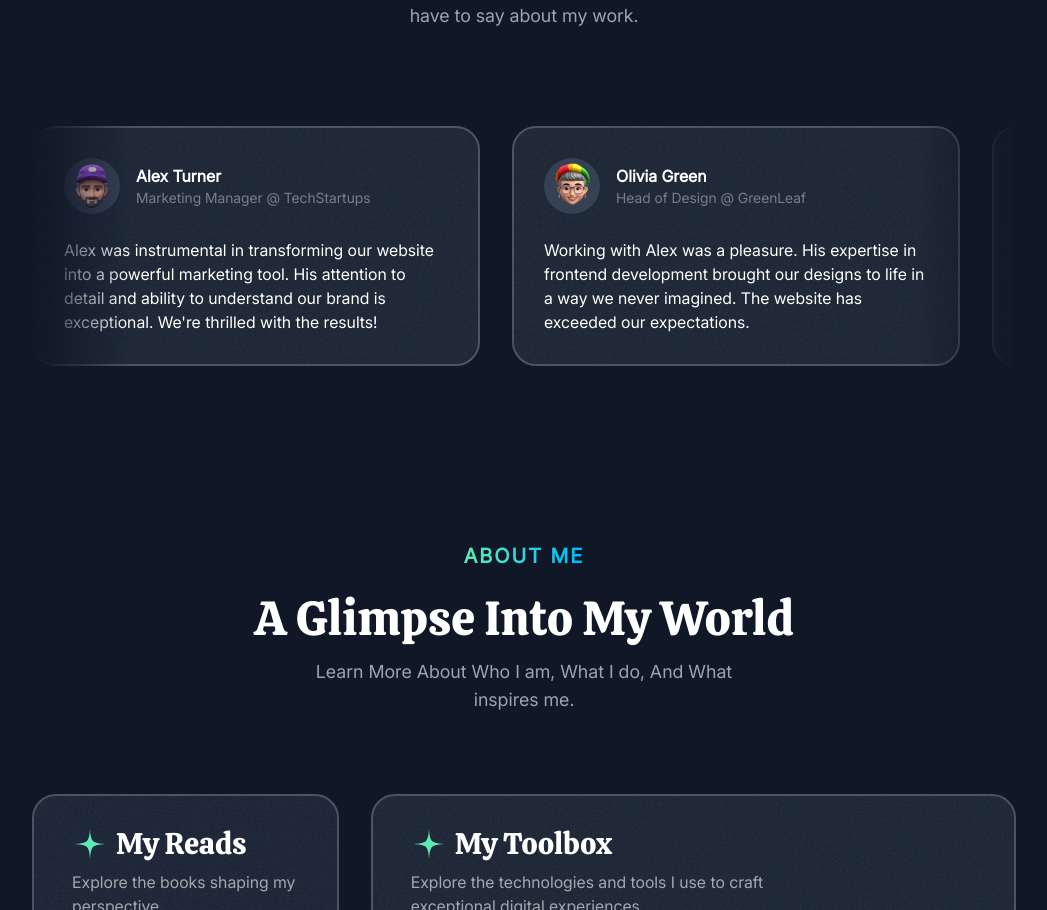
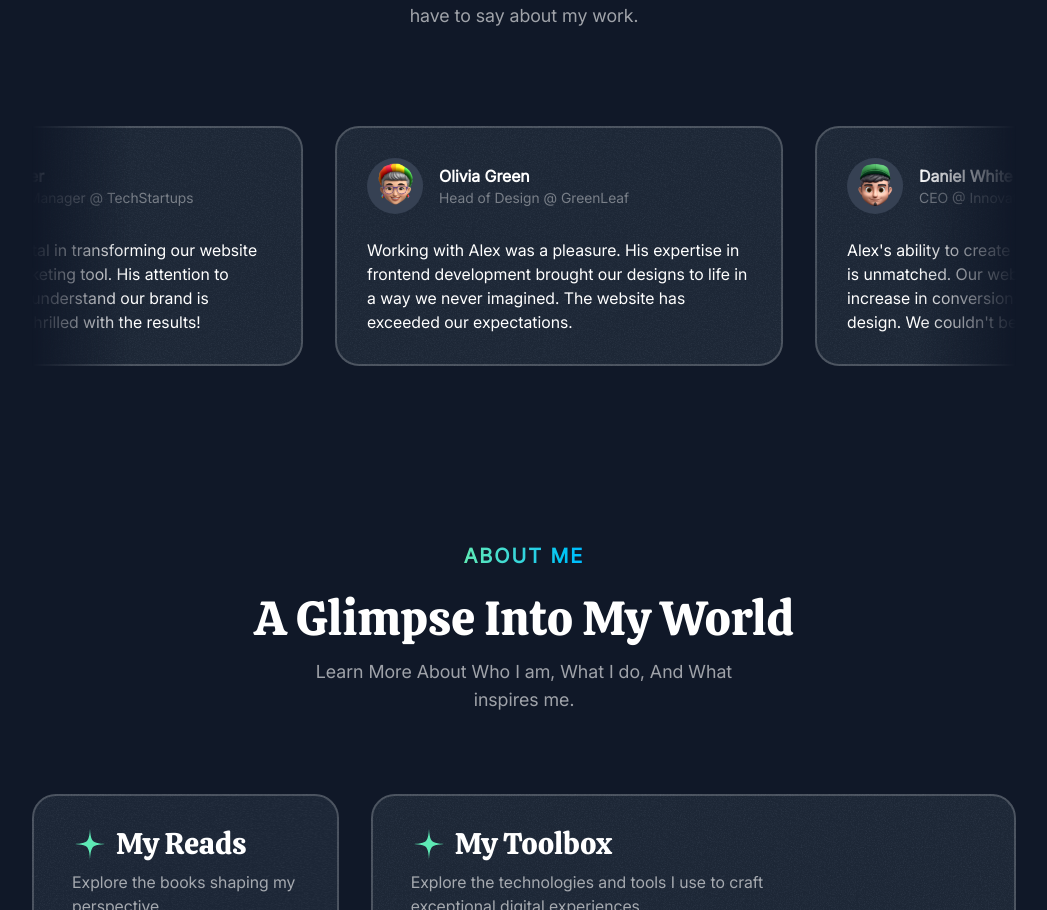
Before and after one commit to nsr7t/portfolio, a React (Vite) app: page / in a window 1280 px wide. Shown: the part 3450-4360 px from the top of the page, without its empty margins (116-1163 px from the left). Built offline with nearby package versions, Linux system fonts and the light colour scheme; the HTML template or start-up script is replaced by a standard one.

Commit message:
Testimonial section animation
Signed-off-by: Nasrat <nasratulla2006@gmail.com>

```diff
--- a/src/sections/Testimonials.jsx
+++ b/src/sections/Testimonials.jsx
@@ -5,6 +5,7 @@
 import avatar5 from "../assets/images/memoji-avatar-5.png"
 import SectionHeader from "../components/SectionHeader"
 import Card from "../components/Card"
+import { Fragment } from "react"
 
 // Dummy text
 const testimonials = [
@@ -51,12 +52,17 @@
                         "Don't just take my words for it. See what my clients have to say about my work. "
                     }
                 />
-                <div className="mask mt-16 flex overflow-x-clip lg:mt-24">
-                    <div className="flex flex-none gap-8">
+                <div className="mask -my-4 mt-12 flex overflow-x-clip py-4 lg:mt-20">
+                    <div className="animate-move-left flex flex-none gap-8 [animation-duration:90s] hover:[animation-play-state:paused]">
+                        {[
+                            ...new Array(2).fill(0).map((_, index) => (
+                                <Fragment key={index}>
                                     {testimonials.map((testimonial) => (
                                         <Card
                                             key={testimonial.name}
-                                className={"max-w-xs p-6 md:max-w-md md:p-8"}
+                                            className={
+                                                "max-w-xs p-6 transition duration-300 hover:-rotate-3 md:max-w-md md:p-8"
+                                            }
                                         >
                                             <div className="flex items-center gap-4">
                                                 <div className="flex size-14 flex-shrink-0 items-center justify-center rounded-full bg-gray-700">
@@ -80,6 +86,9 @@
                                             </p>
                                         </Card>
                                     ))}
+                                </Fragment>
+                            )),
+                        ]}
                     </div>
                 </div>
             </div>
```
Lines whose indentation alone changed are shown as unchanged.
